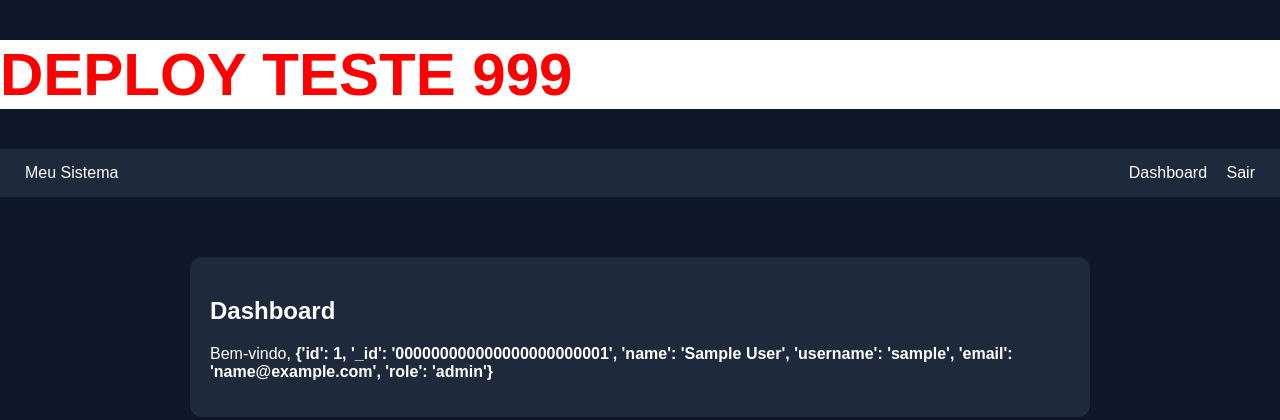
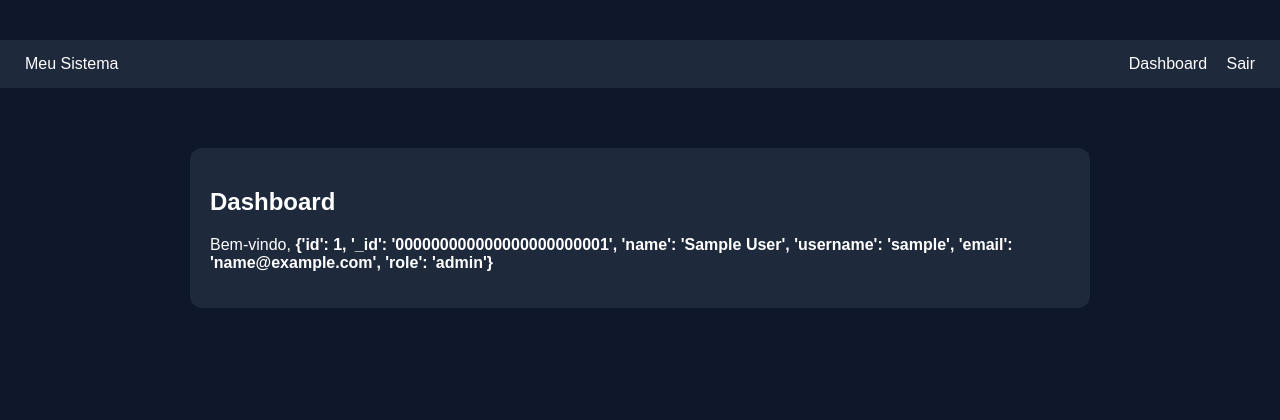
Before and after one commit to Kaioo16/Web_app, a Flask app: page /dashboard in a window 1280 px wide. Shown: the top 420 px of the page. Run offline with Flask 3, Linux system fonts and the light colour scheme; the visitor is signed in with stand-in values (Sample User, id 1).

Commit message:
remove teste deploy

```diff
--- a/templates/base.html
+++ b/templates/base.html
@@ -7,7 +7,6 @@
 </head>
 
 <body><h1 style="color:red; font-size:60px; background:white;">
-DEPLOY TESTE 999
 </h1>
 
 <div class="navbar">
```
